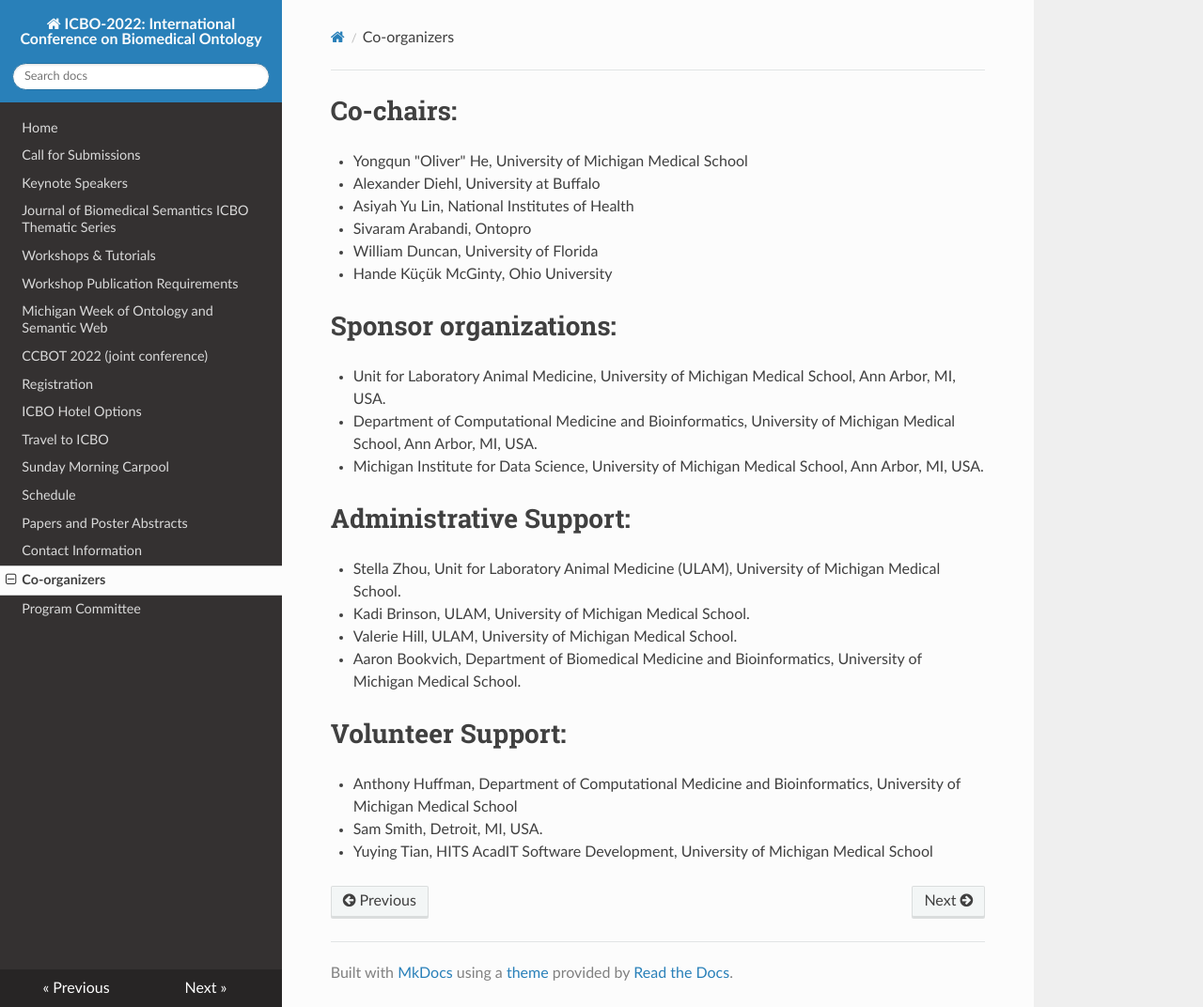
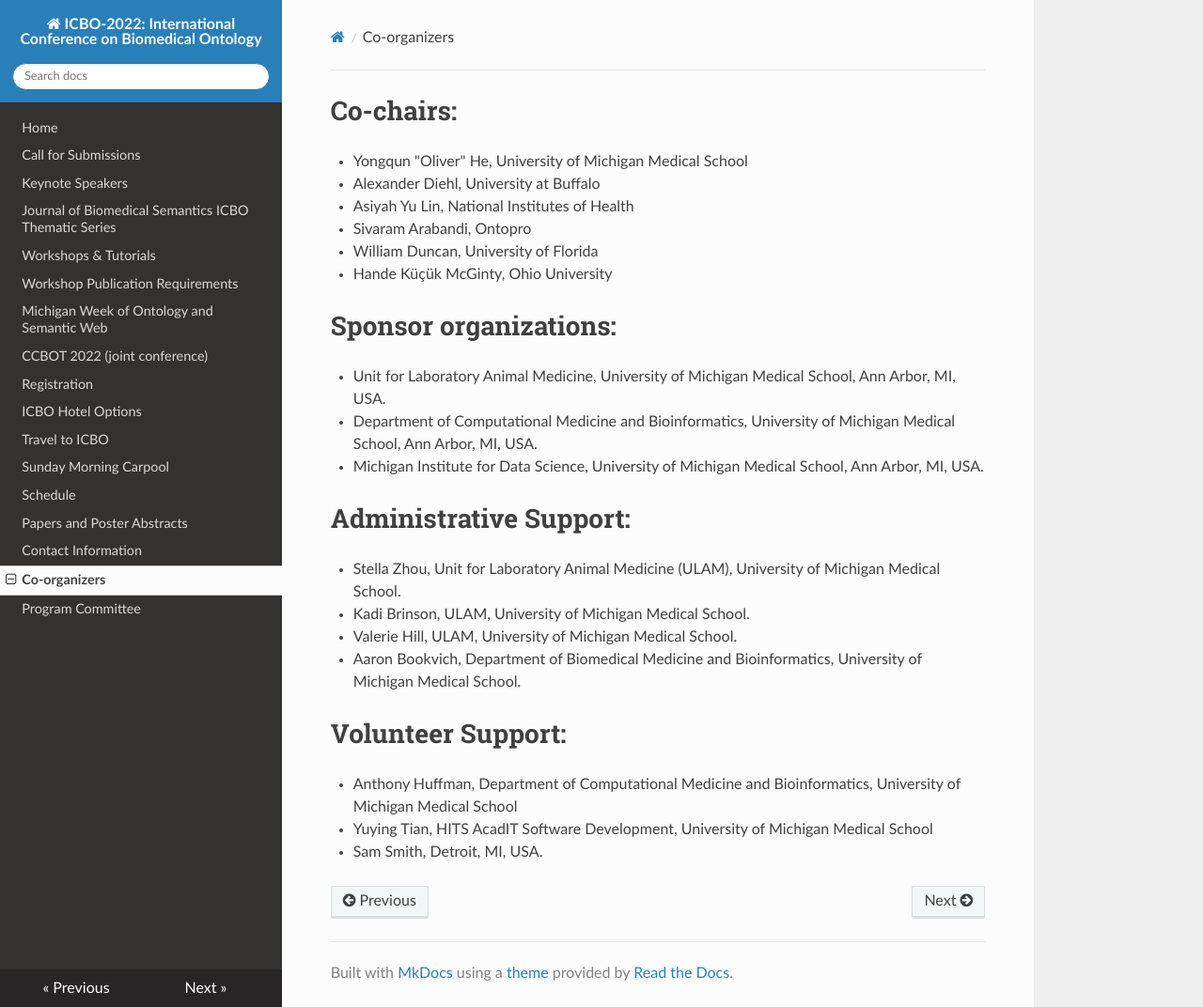
Before and after one commit to johnbeve/BFO-Organization, an MkDocs documentation site: the page built from docs/co-organizers.md, in a window 1280 px wide and 1072 px high. Shown: the whole window at 94% size. Built offline with MkDocs 1.6.1, drawn with Linux system fonts in a browser that asks for light colours; nearby versions of some CDN libraries.

```diff
--- a/docs/co-organizers.md
+++ b/docs/co-organizers.md
@@ -19,5 +19,5 @@
 
 # Volunteer Support:
 - Anthony Huffman, Department of Computational Medicine and Bioinformatics, University of Michigan Medical School
+- Yuying Tian, HITS AcadIT Software Development, University of Michigan Medical School
 - Sam Smith, Detroit, MI, USA.
-- Yuying Tian, HITS AcadIT Software Development, University of Michigan Medical School
```
